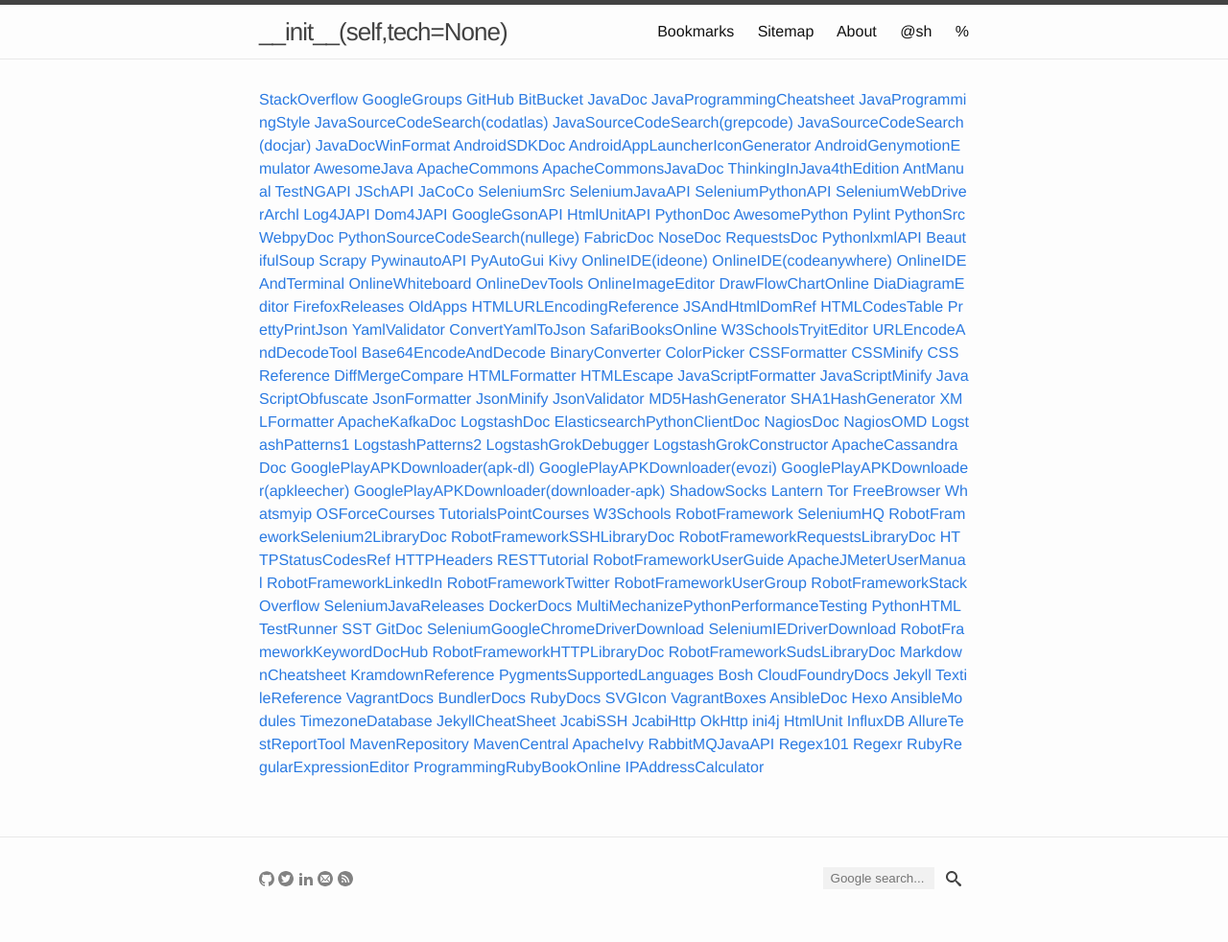
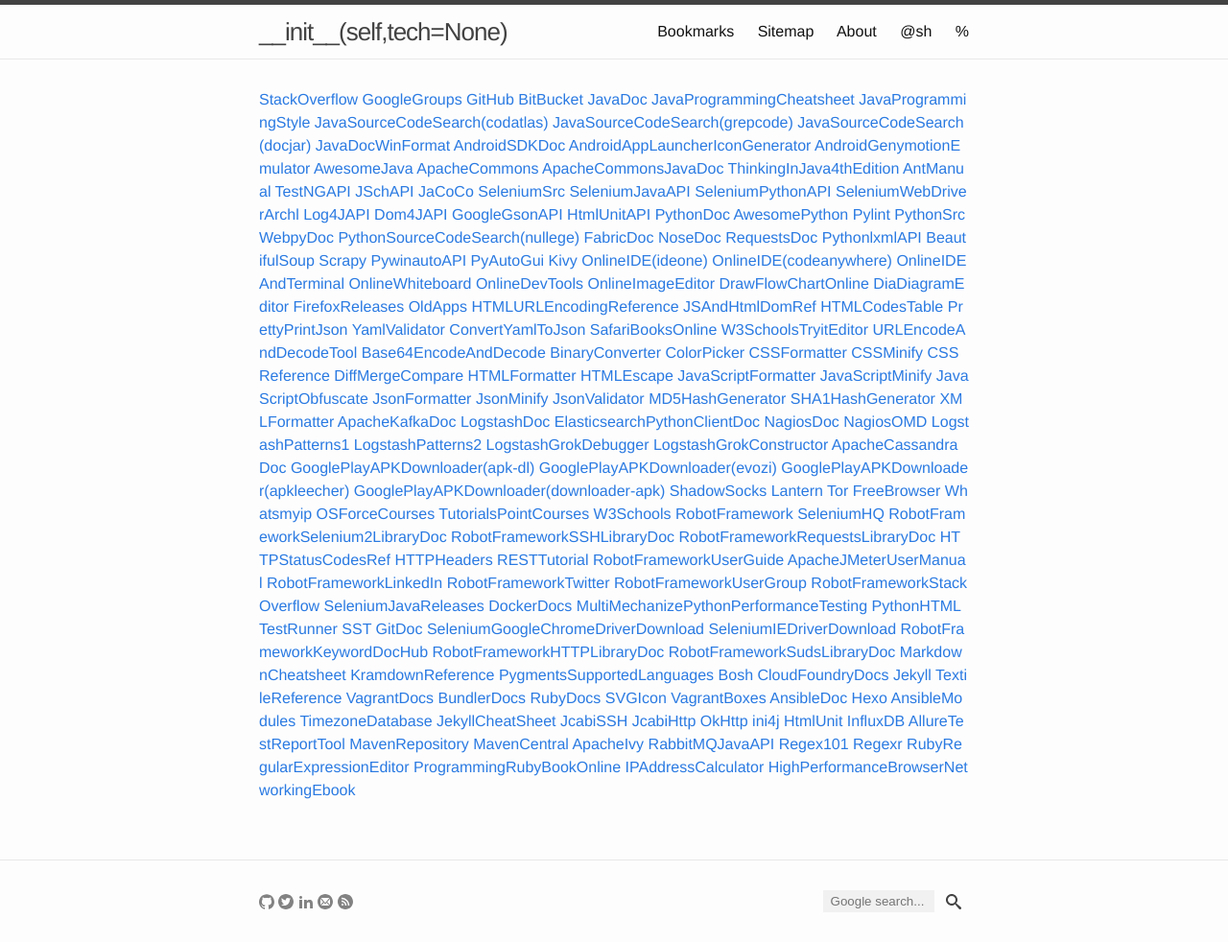
Before and after one commit to yuan-jiang/yuan-jiang.github.io, a Jekyll site: the page built from bookmarks.md, in a window 1280 px wide. Shown: the whole page at 96% size. Built offline with Jekyll 4.4.1, drawn with Linux system fonts in a browser that asks for light colours; before the commit the page ends 958 px from its top, so only the background shows below that.

Commit message:
Update bookmarks.yml
Add "High Performance Browser Networking" ebook link

```diff
--- a/_data/bookmarks.yml
+++ b/_data/bookmarks.yml
@@ -322,3 +322,5 @@
   link: http://ruby-doc.com/docs/ProgrammingRuby/
 - description: IPAddressCalculator
   link: http://jodies.de/ipcalc
+- description: HighPerformanceBrowserNetworkingEbook
+  link: https://hpbn.co/?utm_source=igvita&utm_medium=referral&utm_campaign=igvita-homepage
```
